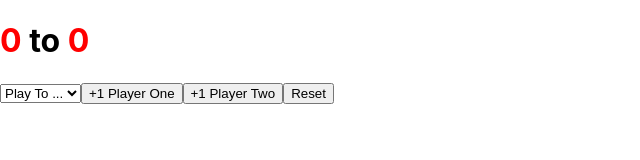
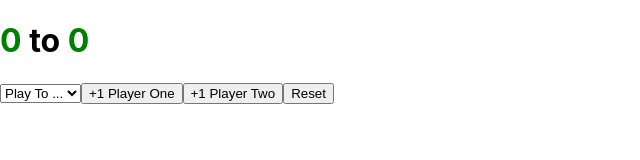
Before and after one commit to Blujay0/score-keeper, a React (Create React App) app: page / in a window 1280 px wide. Shown: the top 160 px of the page, without its empty margins (0-640 px from the left). Built offline with nearby package versions, Linux system fonts and the light colour scheme.

Commit message:
default black color not working

```diff
--- a/src/components/ScoreKeeper.js
+++ b/src/components/ScoreKeeper.js
@@ -9,9 +9,10 @@ const ScoreKeeper = () => {
   let [ p2Score, setP2Score ] = useState(0);
   let [ isGameOver, setIsGameOver ] = useState(false);
   let [ winningScore, setWinningScore ] = useState(null);
-  let [ p1WinStatus, setP1WinStatus ] = useState();
-  let [ p2WinStatus, setP2WinStatus ] = useState();
+  let [ p1WinStatus, setP1WinStatus ] = useState({ color: "black" });
+  let [ p2WinStatus, setP2WinStatus ] = useState({ color: "black" });
 
+  // const normalStyle = { color: "black" };
   const winnerStyle = { color: "green" };
   const loserStyle = { color: "red" };
 
@@ -69,6 +70,7 @@ const ScoreKeeper = () => {
 
   return (
     <>
+      {/* score > 70 ? 'Excellent' : score > 50 ? 'Average' : score > 40 ? 'Fair' : 'Do better' */}
       <h1><span id='p1Score' style={ p1WinStatus ? winnerStyle : loserStyle }>{p1Score}</span> to <span id='p2Score' style={ p2WinStatus ? winnerStyle : loserStyle }>{p2Score}</span></h1>
       {/* <h1><span id='p1Score'>{p1Score}</span> to <span id='p2Score'>{p2Score}</span></h1> */}
 
```
